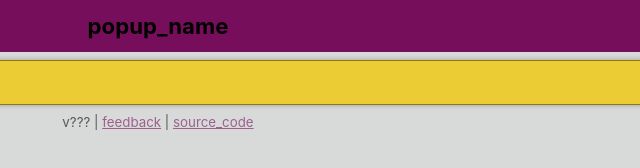
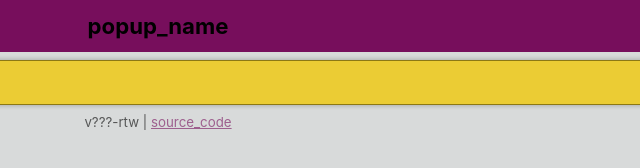
Before and after one commit to freedomgamesdev/wikigg-redirect-extension, a website: page popup.html in a window 1280 px wide. Shown: the full height of the page, 482-1122 px from the left. Drawn offline with Linux system fonts and the light colour scheme; files whose address does not match are found by name.

Commit message:
feat: update popup footer to distinguish legacy Edge RTW

```diff
--- a/popup.html
+++ b/popup.html
@@ -87,7 +87,7 @@
         </div>
 
         <div id="area-bottom">
-            <p id="bottom-links"><span id="version-string">v???</span> | <a href="https://forms.gle/eMX1Lfq76H4KPmHPA" target="_blank"><i18n>feedback</i18n></a> | <a href="https://github.com/alex4401/wikigg-redirect-extension"><i18n>source_code</i18n></a></p>
+            <p id="bottom-links"><span id="version-string">v???</span>-rtw | <a href="https://github.com/freedomgamesdev/wikigg-redirect-extension"><i18n>source_code</i18n></a></p>
         </div>
 
         <script type="text/javascript" src="built/popup.js"></script>
```
